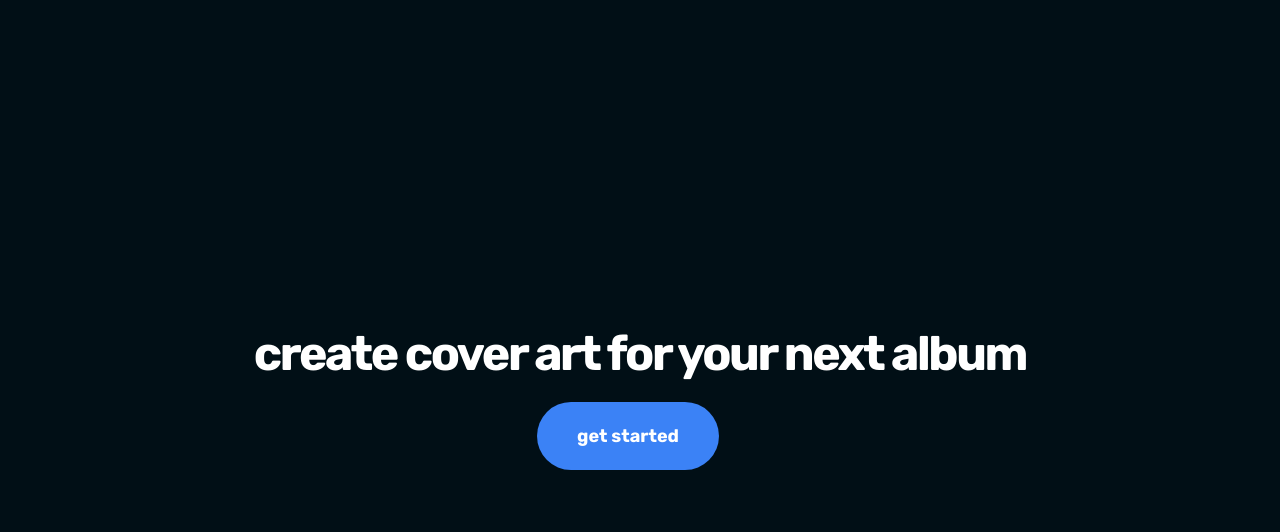
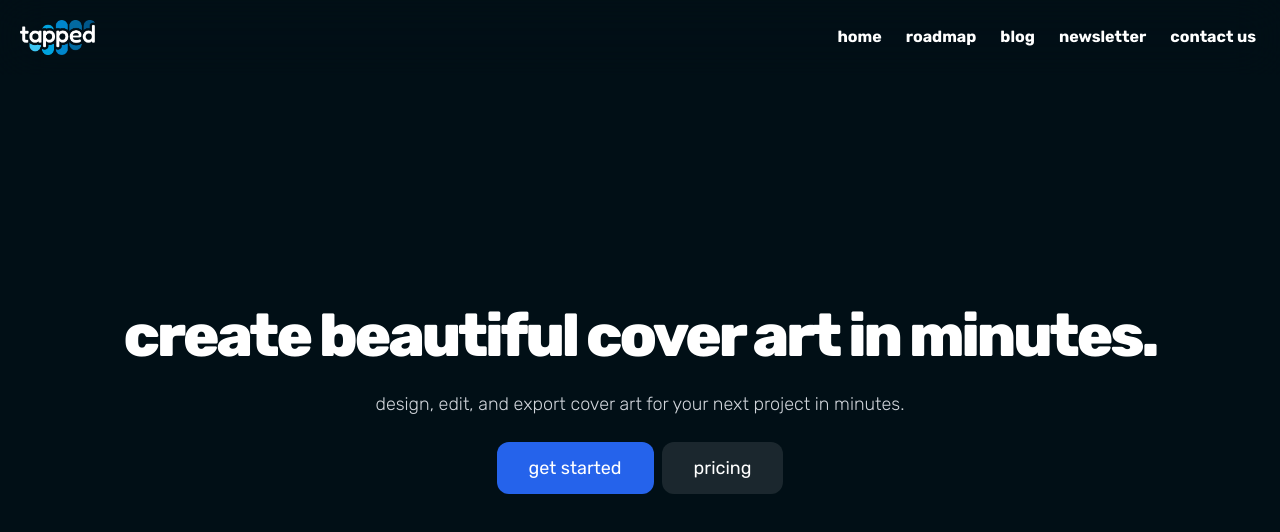
Before and after one commit to TappedOpenSource/getmusicart.com, a Next.js app: page / in a window 1280 px wide. Shown: the top 532 px of the page. Built offline with nearby package versions, Linux system fonts and the light colour scheme; no server answers.

Commit message:
cover page

```diff
--- a/src/app/layout.tsx
+++ b/src/app/layout.tsx
@@ -7,7 +7,7 @@ import { CreditsContextProvider } from '@/context/CreditsProvider'
 
 const rubik = Rubik({
   subsets: ['latin'],
-  weight: ["400", "500", "700"],
+  weight: ["300", "400", "500", "700", "800", "900"],
 })
 
 const title = 'cover art generator';
--- a/src/app/page.tsx
+++ b/src/app/page.tsx
@@ -1,20 +1,38 @@
 
+import Nav from '@/components/Nav';
 import Link from 'next/link';
 
 export default function Home() {
   return (
-    <div className="min-h-screen flex flex-col justify-center items-center">
+    <>
+      <Nav />
+      <div className="min-h-screen flex flex-col justify-center items-center px-6">
         <h1
-        className="text-center text-5xl tracking-tighter font-extrabold gray-800"
+          className="text-center text-6xl tracking-tighter font-extrabold gray-800"
         >
-        create cover art for your next album
+          create beautiful cover art in minutes.
         </h1>
+        <div className="h-6" />
+        <h2 className='text-center font-thin text-lg text-gray-300'>
+          design, edit, and export cover art for your next project in minutes.
+        </h2>
+        <div className="h-6" />
+        <div className='w-full flex flex-col md:flex-row justify-center'>
           <Link
             href="/login?return_url=/prompting"
-        className='font-bold text-lg rounded-full bg-blue-500 text-white px-10 py-5 mt-6 transition duration-300 ease-in-out hover:bg-blue-600 mr-6'
+            className='w-full md:w-auto text-center text-lg rounded-xl bg-blue-600 text-white px-8 py-3 transition duration-300 ease-in-out hover:bg-blue-600'
           >
             get started
           </Link>
+          <div className="h-2 md:w-2" />
+          <Link
+            href="/login?return_url=/pricing"
+            className='w-full md:w-auto text-center text-lg rounded-xl bg-white/10 text-white px-8 py-3 transition duration-300 ease-in-out'
+          >
+            pricing
+          </Link>
         </div>
+      </div>
+    </>
   );
 }
--- a/src/app/prompting/page.tsx
+++ b/src/app/prompting/page.tsx
@@ -217,7 +217,7 @@ export default function Prompting() {
               onChange={(e) => setPrompt(e.target.value)}
             />
             <button
-              className="min-h-[40px] shadow-sm sm:w-[100px] py-2 inline-flex justify-center font-medium items-center px-4 bg-green-600 text-gray-100 sm:ml-2 rounded-xl hover:bg-green-700 disabled:opacity-25"
+              className="min-h-[40px] shadow-sm sm:w-[100px] py-2 inline-flex justify-center font-medium items-center px-4 bg-blue-600 text-gray-100 sm:ml-2 rounded-xl hover:bg-blue-700 disabled:opacity-25"
               disabled={credits === 0}
               type="submit"
             >
--- /dev/null
+++ b/src/components/Nav.tsx
@@ -0,0 +1,86 @@
+'use client';
+
+import Link from 'next/link';
+import Image from 'next/image';
+import { useState } from 'react';
+
+export default function Nav() {
+  const [active, setActive] = useState(false);
+
+  const handleClick = () => {
+    setActive(!active);
+  };
+
+  return (
+    <>
+      <nav className='fixed w-screen backdrop-blur-xl bg-[#010F16]/30 flex items-center flex-wrap bg-transparent p-3 '>
+        <Link
+          href="https://tapped.ai"
+          target="_blank"
+          rel="noopener noreferrer"
+          className='inline-flex items-center p-2 mr-4 '
+        >
+          <Image
+            src='/images/tapped_reverse.png'
+            width={75}
+            height={75}
+            alt='tapped logo'
+          />
+        </Link>
+        <button
+          className='inline-flex p-3 hover:bg-blue-500 rounded lg:hidden text-white ml-auto hover:text-white outline-none'
+          onClick={handleClick}
+        >
+          <svg xmlns="http://www.w3.org/2000/svg" width="24" height="24" viewBox="0 0 24 24"><path fill="none" stroke="currentColor" strokeLinecap="round" strokeLinejoin="round" strokeWidth="2" d="M5 17h14M5 12h14M5 7h14"/></svg>
+        </button>
+        {/* Note that in this div we will use a ternary operator to decide whether or not to display the content of the div  */}
+        <div
+          className={`${
+            active ? '' : 'hidden'
+          }   w-full lg:inline-flex lg:flex-grow lg:w-auto`}
+        >
+          <div className='lg:inline-flex lg:flex-row lg:ml-auto lg:w-auto w-full lg:items-center items-start  flex flex-col lg:h-auto'>
+            <Link
+              href='https://tapped.ai'
+              target="_blank"
+              rel="noopener noreferrer"
+              className='lg:inline-flex lg:w-auto w-full px-3 py-2 rounded text-white font-bold items-center justify-center hover:bg-blue-500 hover:text-white '
+            >
+                home
+            </Link>
+            <Link
+              href='https://tappedapp.notion.site/Technical-Roadmap-4edc036572bd4d89913f5cd5a4cde0f6?pvs=4'
+              target="_blank"
+              rel="noopener noreferrer"
+              className='lg:inline-flex lg:w-auto w-full px-3 py-2 rounded text-white font-bold items-center justify-center hover:bg-blue-500 hover:text-white'
+            >
+                roadmap
+            </Link>
+            <Link
+              href='https://blog.tapped.ai'
+              target="_blank"
+              rel="noopener noreferrer"
+              className='lg:inline-flex lg:w-auto w-full px-3 py-2 rounded text-white font-bold items-center justify-center hover:bg-blue-500 hover:text-white'
+            >
+                blog
+            </Link>
+            <Link
+              href='https://getmusicnewsletters.com'
+              target="_blank"
+              rel="noopener noreferrer"
+              className='lg:inline-flex lg:w-auto w-full px-3 py-2 rounded text-white font-bold items-center justify-center hover:bg-blue-500 hover:text-white'
+            >
+                newsletter
+            </Link>
+            <Link
+              href='mailto://support@tapped.ai'
+              className='lg:inline-flex lg:w-auto w-full px-3 py-2 rounded text-white font-bold items-center justify-center hover:bg-blue-500 hover:text-white'
+            >
+                contact us
+            </Link>
+          </div>
+        </div>
+      </nav>
+    </>
+  );
+}
--- a/src/utils/auth.ts
+++ b/src/utils/auth.ts
@@ -3,6 +3,8 @@ import {
     createUserWithEmailAndPassword,
     GoogleAuthProvider,
     signInWithPopup,
+    signInWithRedirect,
+    getRedirectResult,
 } from "firebase/auth";
 import { auth } from "@/utils/firebase";
 
@@ -35,7 +37,13 @@ export async function signupWithCredentials({ email, password }: Credentials) {
 export async function loginWithGoogle() {
     console.debug('loginWithGoogle');
     const provider = new GoogleAuthProvider();
-    const loginResult = await signInWithPopup(auth, provider);
+    await signInWithRedirect(auth, provider);
+    const loginResult = await getRedirectResult(auth);
+
+    if (loginResult === null) {
+        throw new Error('login failed');
+    }
+
     return { uid: loginResult.user.uid };
 }
 
```
Also changed, not shown: public/images/tapped_reverse.png (added). Lines whose indentation alone changed are shown as unchanged.
